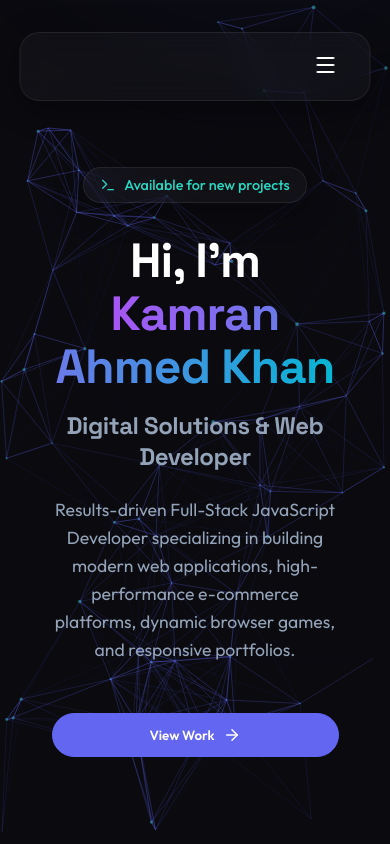
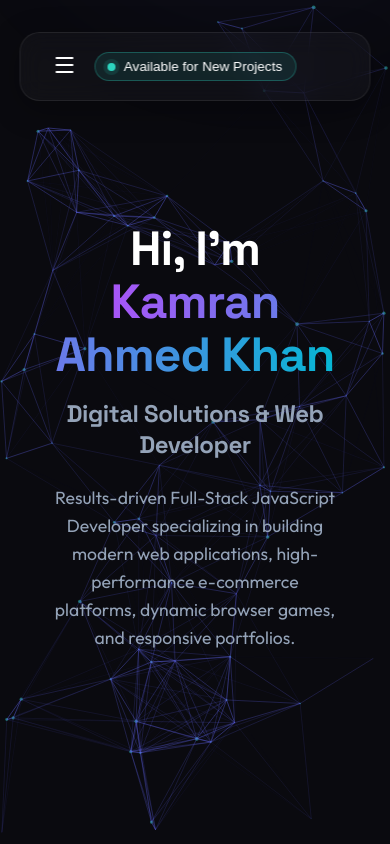
Before and after one commit to funkyvibespk/testportfolio, a React (Vite) app: page / in a window 390 px wide. Shown: the top 844 px of the page. Built offline with nearby package versions, Linux system fonts and the light colour scheme.

Commit message:
menu settings
menu

```diff
--- a/src/App.css
+++ b/src/App.css
@@ -51,6 +51,43 @@
   background: var(--glass-highlight);
 }
 
+.cta-btn {
+  display: flex;
+  align-items: center;
+  gap: 0.5rem;
+  background: rgba(45, 212, 191, 0.1);
+  border: 1px solid rgba(45, 212, 191, 0.3);
+  color: var(--text-primary);
+  padding: 0.5rem 1.2rem;
+  border-radius: 50px;
+  font-size: 0.9rem;
+  font-weight: 500;
+  cursor: pointer;
+  transition: all 0.3s;
+  white-space: nowrap;
+}
+
+.cta-btn:hover {
+  background: rgba(45, 212, 191, 0.2);
+  transform: translateY(-2px);
+  border-color: var(--accent-neon);
+}
+
+.status-dot {
+  width: 8px;
+  height: 8px;
+  background-color: var(--accent-neon);
+  border-radius: 50%;
+  box-shadow: 0 0 8px var(--accent-neon);
+  animation: pulse 2s infinite;
+}
+
+@keyframes pulse {
+  0% { box-shadow: 0 0 0 0 rgba(45, 212, 191, 0.4); }
+  70% { box-shadow: 0 0 0 6px rgba(45, 212, 191, 0); }
+  100% { box-shadow: 0 0 0 0 rgba(45, 212, 191, 0); }
+}
+
 /* Sections */
 section {
   padding: 60px 5%;
@@ -87,8 +124,23 @@ section {
     width: 90%;
     padding: 0.75rem 1.5rem;
     flex-wrap: wrap;
-    justify-content: flex-end;
+    justify-content: flex-start;
     border-radius: 20px;
+  }
+
+  .mobile-menu-btn {
+    display: block;
+    position: relative;
+    z-index: 2;
+  }
+
+  .cta-btn {
+    position: absolute;
+    left: 50%;
+    transform: translateX(-50%);
+    z-index: 1;
+    padding: 0.4rem 0.8rem;
+    font-size: 0.85rem;
   }
 
   .nav-links {
@@ -96,15 +148,11 @@ section {
     flex-direction: column;
     width: 100%;
     gap: 1rem;
-    padding-top: 0.5rem;
+    padding-top: 1rem;
   }
 
   .nav-links.mobile-open {
     display: flex;
-  }
-
-  .mobile-menu-btn {
-    display: block;
   }
 
   .nav-link {
--- a/src/App.jsx
+++ b/src/App.jsx
@@ -34,15 +34,20 @@ function App() {
       <div className="bg-glow" style={{ bottom: '10%', right: '-10%', background: 'radial-gradient(circle, var(--accent-secondary) 0%, transparent 60%)' }}></div>
 
       <nav className="floating-nav glass-panel">
+        <button className="mobile-menu-btn" onClick={toggleMenu}>
+          {isMobileMenuOpen ? <X size={24} /> : <Menu size={24} />}
+        </button>
+
         <div className={`nav-links ${isMobileMenuOpen ? 'mobile-open' : ''}`}>
           <a className={`nav-link ${activeSection === 'home' ? 'active' : ''}`} onClick={() => scrollTo('home')}>Home</a>
           <a className={`nav-link ${activeSection === 'projects' ? 'active' : ''}`} onClick={() => scrollTo('projects')}>Projects</a>
           <a className={`nav-link ${activeSection === 'skills' ? 'active' : ''}`} onClick={() => scrollTo('skills')}>Skills</a>
           <a className={`nav-link ${activeSection === 'testimonials' ? 'active' : ''}`} onClick={() => scrollTo('testimonials')}>Reviews</a>
-          <a className={`nav-link ${activeSection === 'contact' ? 'active' : ''}`} onClick={() => scrollTo('contact')}>Contact</a>
         </div>
-        <button className="mobile-menu-btn" onClick={toggleMenu}>
-          {isMobileMenuOpen ? <X size={24} /> : <Menu size={24} />}
+
+        <button className="cta-btn" onClick={() => scrollTo('contact')}>
+          <span className="status-dot"></span>
+          <span className="cta-text">Available for New Projects</span>
         </button>
       </nav>
 
--- a/src/components/Hero.jsx
+++ b/src/components/Hero.jsx
@@ -12,10 +12,6 @@ const Hero = () => {
           animate={{ opacity: 1, y: 0 }}
           transition={{ duration: 0.8 }}
         >
-          <div className="hero-badge glass-panel" style={{ cursor: 'pointer' }} onClick={() => document.getElementById('contact').scrollIntoView({ behavior: 'smooth' })}>
-            <Terminal size={16} />
-            <span>Available for new projects</span>
-          </div>
 
           <h1 className="hero-title">
             Hi, I'm <span className="text-gradient">Kamran Ahmed Khan</span>
@@ -27,11 +23,6 @@ const Hero = () => {
             high-performance e-commerce platforms, dynamic browser games, and responsive portfolios.
           </p>
 
-          <div className="hero-actions">
-            <button className="glass-btn primary" onClick={() => document.getElementById('projects').scrollIntoView({ behavior: 'smooth' })}>
-              View Work <ArrowRight size={18} />
-            </button>
-          </div>
         </motion.div>
       </div>
     </div>
```
